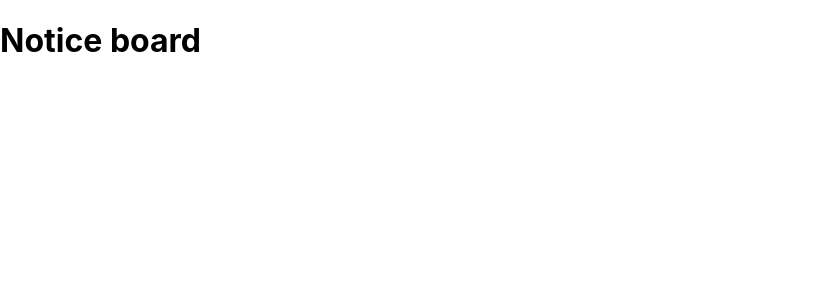
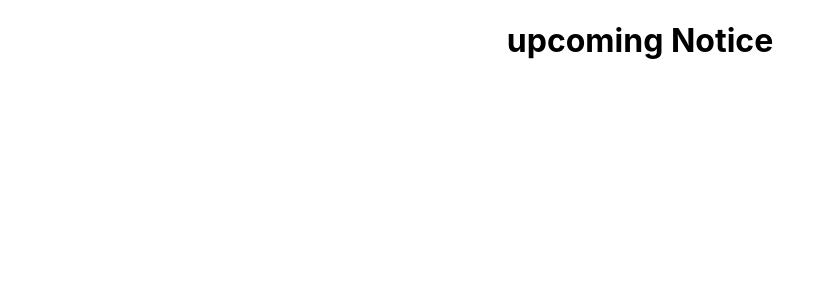
Before and after one commit to noman62/e-noticeboard-client, a React (Create React App) app: page /dashboard/upcomingNews in a window 1280 px wide. Shown: the top 300 px of the page, without its empty margins (0-834 px from the left). Built offline with nearby package versions, Linux system fonts and the light colour scheme.

Commit message:
create dashboard

```diff
--- a/package.json
+++ b/package.json
@@ -8,6 +8,7 @@
     "@testing-library/user-event": "^13.5.0",
     "react": "^18.0.0",
     "react-dom": "^18.0.0",
+    "react-router-dom": "^6.3.0",
     "react-scripts": "5.0.1",
     "web-vitals": "^2.1.4"
   },
--- a/src/App.js
+++ b/src/App.js
@@ -1,12 +1,18 @@
-
+import { Routes, Route, Link } from "react-router-dom";
+import './App.css';
+import Homepage from "./components/Homepage/Homepage";
+import LatestNotice from "./components/LatestNotice/LatestNotice";
+import UpcomingNotice from "./components/UpcomingNotice/UpcomingNotice";
 
 function App() {
   return (
-    <div>
-      <h1>
-        Notice board
-      </h1>
-    </div>
+    <div className="App">
+    <Routes>
+      <Route path="/" element={<Homepage />} />
+      <Route path="dashboard/latestNews" element={<LatestNotice />} />
+      <Route path="dashboard/upcomingNews" element={<UpcomingNotice />} />
+    </Routes>
+  </div>
   );
 }
 
--- /dev/null
+++ b/src/components/Homepage/Homepage.js
@@ -0,0 +1,11 @@
+import React from 'react';
+
+const Homepage = () => {
+    return (
+        <div>
+            <h1>This is HomePage</h1>
+        </div>
+    );
+};
+
+export default Homepage;
--- /dev/null
+++ b/src/components/LatestNotice/LatestNotice.js
@@ -0,0 +1,11 @@
+import React from 'react';
+
+const LatestNotice = () => {
+    return (
+        <div>
+            <h1>Latest notice</h1>
+        </div>
+    );
+};
+
+export default LatestNotice;
--- /dev/null
+++ b/src/components/UpcomingNotice/UpcomingNotice.js
@@ -0,0 +1,11 @@
+import React from 'react';
+
+const UpcomingNotice = () => {
+    return (
+        <div>
+            <h1>upcoming Notice</h1>
+        </div>
+    );
+};
+
+export default UpcomingNotice;
--- a/src/index.js
+++ b/src/index.js
@@ -3,15 +3,16 @@ import ReactDOM from 'react-dom/client';
 import './index.css';
 import App from './App';
 import reportWebVitals from './reportWebVitals';
+import { BrowserRouter } from "react-router-dom";
 
 const root = ReactDOM.createRoot(document.getElementById('root'));
 root.render(
-  <React.StrictMode>
-    <App />
-  </React.StrictMode>
+  <BrowserRouter>
+  <App />
+  </BrowserRouter>
+
+
 );
 
-// If you want to start measuring performance in your app, pass a function
-// to log results (for example: reportWebVitals(console.log))
-// or send to an analytics endpoint. Learn more: https://bit.ly/CRA-vitals
+
 reportWebVitals();
```
Also changed, not shown: src/components/Home/Home.js (deleted), 1 other file (tests, documents, lock files or other folders).
